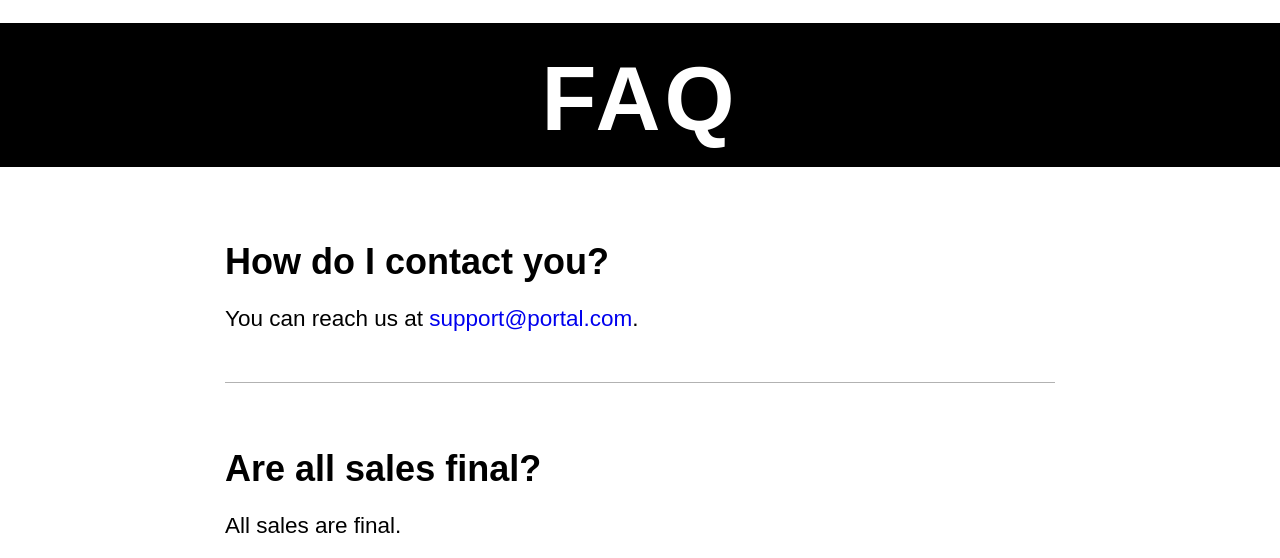
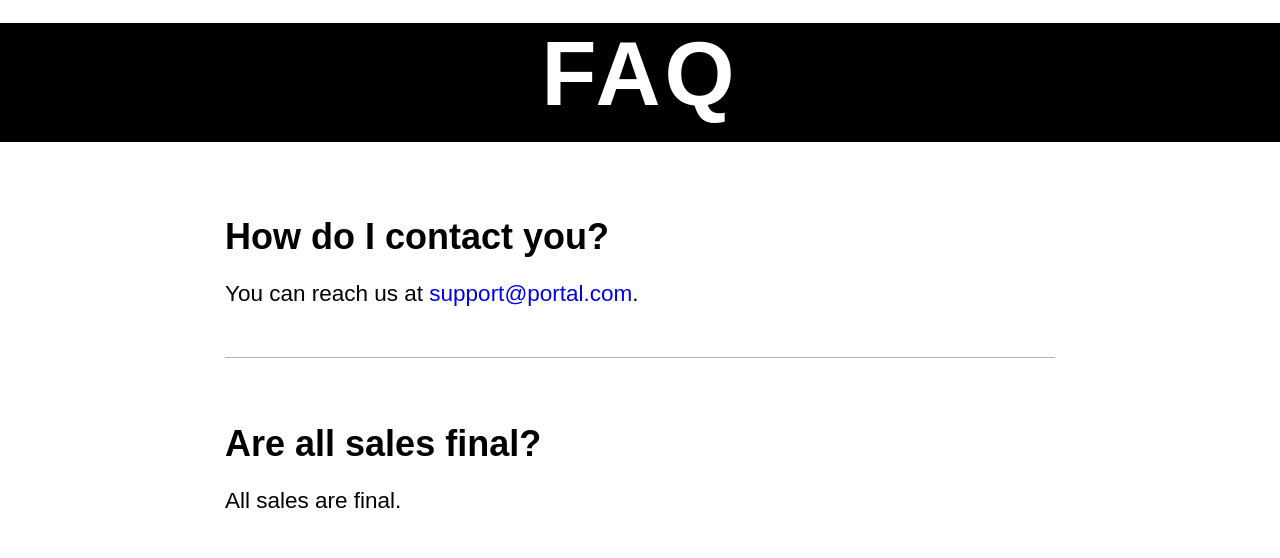
Before and after one commit to EvanMadden/portal.github.io, a plain HTML site: page faq.html in a window 1280 px wide. Shown: the part 102-660 px from the top of the page. Drawn offline with nearby package versions, Linux system fonts and the light colour scheme; a web font is replaced by a local one.

Commit message:
Update main.css

```diff
--- a/Assets/main.css
+++ b/Assets/main.css
@@ -1769,7 +1769,7 @@ FAQ
 */
 
   #faq {
-  padding-top: 150px;
+  padding-top: 125px;
   }
 
   .fAQ {
```
